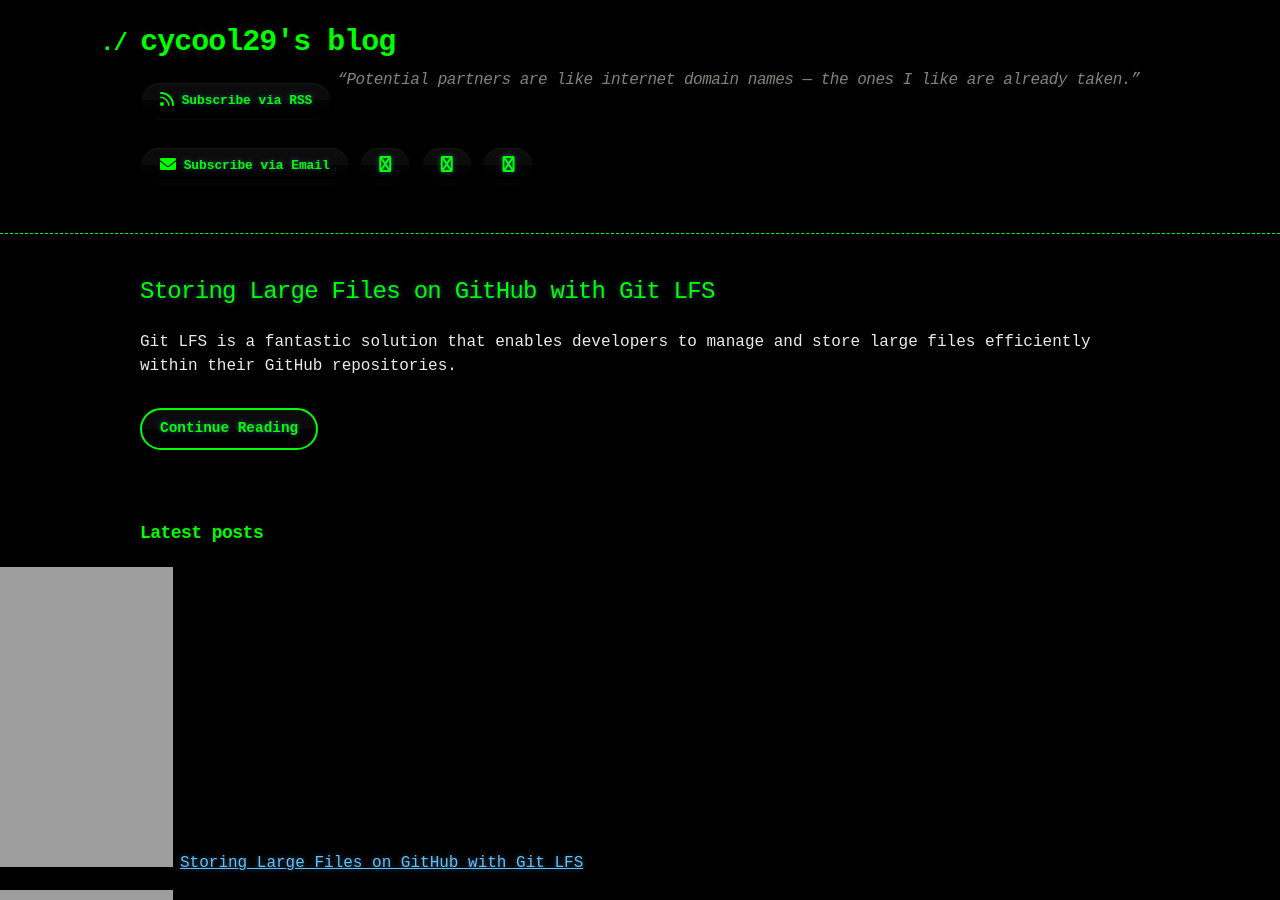
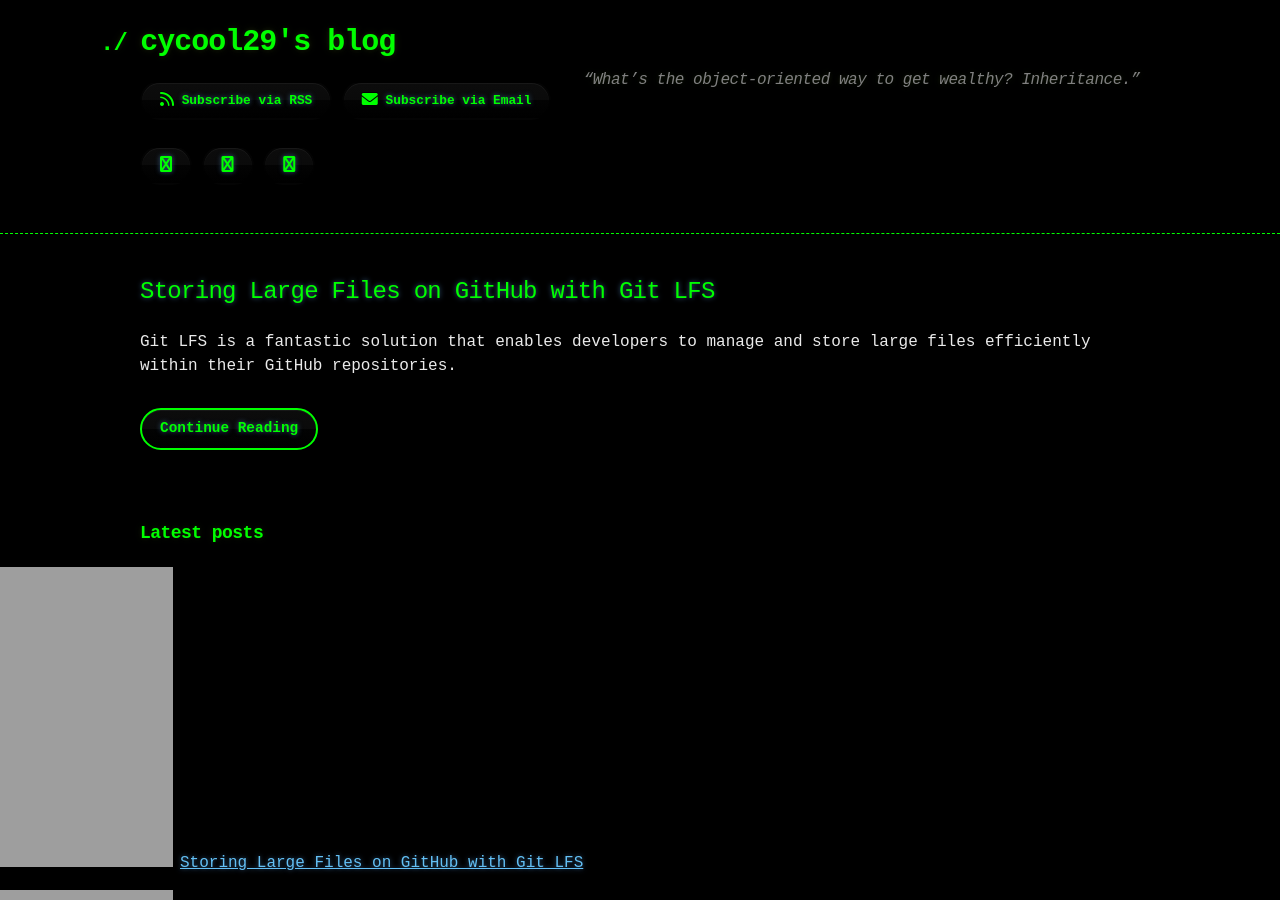
Before and after one commit to cycool29/cycool29.github.io, a Jekyll site: the page built from index.md, in a window 1280 px wide and 900 px high. Built offline with Jekyll 4.4.1, drawn with Linux system fonts in a browser that asks for light colours; a style sheet for code colours, icons or effects is not loaded.

Commit message:
Update quotes

```diff
--- a/_config.yml
+++ b/_config.yml
@@ -1,5 +1,5 @@
 title: cycool29's blog
-description: "“Potential partners are like internet domain names — the ones I like are already taken.” "
+description: "“What’s the object-oriented way to get wealthy? Inheritance.” "
 bio: A high school student. Intermediate in Python, Git, Bash. Learning JavaScript. He/Him. "
 author: cycool29
 url: https://cycool29.github.io
```
